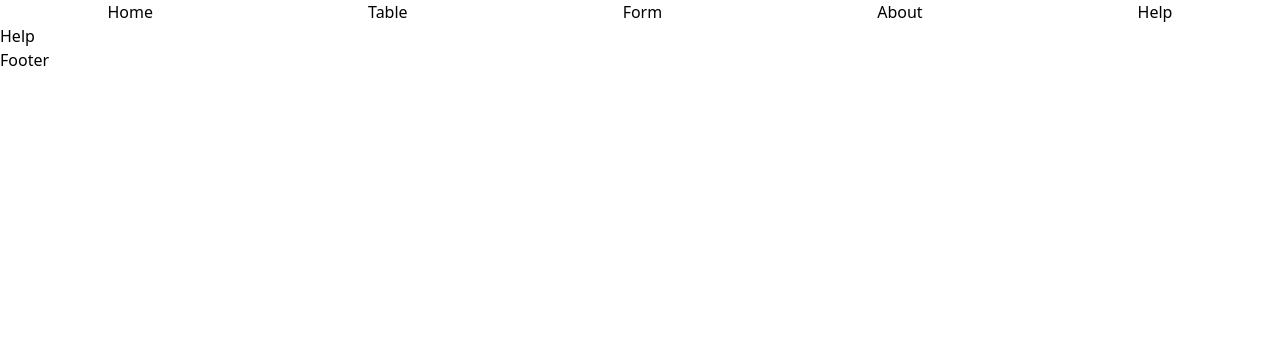
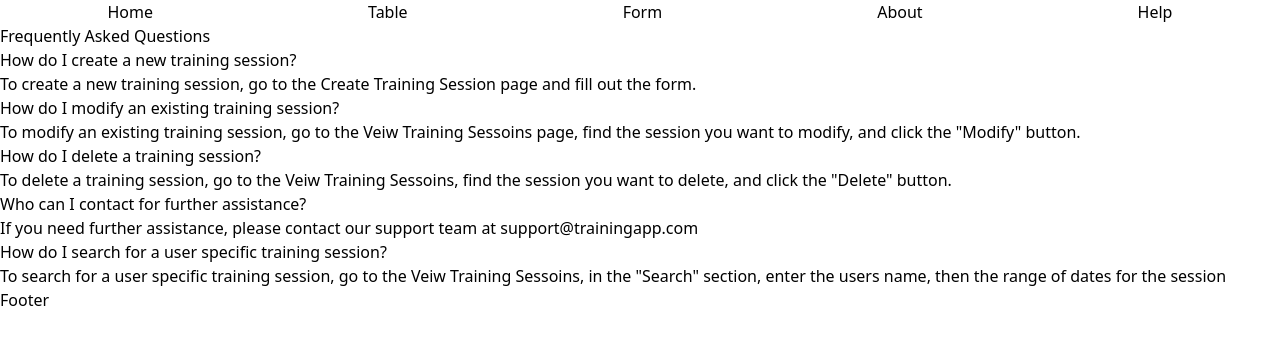
Before and after one commit to bman3663/react-crud-app, a React (Vite) app: page /help in a window 1280 px wide. Shown: the top 344 px of the page. Built offline with nearby package versions, Linux system fonts and the light colour scheme.

Commit message:
Worked on creating the route page components

```diff
--- a/src/components/About.jsx
+++ b/src/components/About.jsx
@@ -1,7 +1,33 @@
 import React from "react";
 
 function About() {
-  return <div>About</div>;
+  return (
+    <div>
+      <div>
+        <h2>About Our Training Application</h2>
+        <p>
+          Welcome to our Training Application. Our platform is designed to help
+          users create, manage, and track their training sessions efficiently.
+        </p>
+
+        <h3>Our Mission</h3>
+        <p>
+          Our mission is to provide a user-friendly platform that simplifies the
+          process of organizing and managing training sessions, allowing users
+          to focus on their personal and professional development.
+        </p>
+
+        <h3>Features</h3>
+        <div>
+          Create new training sessions with ease <br />
+          Modify existing training sessions <br />
+          Delete training sessions that are no longer needed <br />
+          Track the progress of your training sessions <br />
+          Create a summary report on training sessions for a user
+        </div>
+      </div>
+    </div>
+  );
 }
 
 export default About;
--- a/src/components/Form.jsx
+++ b/src/components/Form.jsx
@@ -1,7 +1,44 @@
 import React from "react";
 
 function Form() {
-  return <div>Form</div>;
+  return (
+    <>
+      <div>
+        <form action="/training/create" method="post">
+          <label>User</label>
+          <input type="text" name="user" required />
+          <br /> <br /> <br /> <br />
+          <label>User ID</label>
+          <input type="text" name="id" required maxlength="10" />
+          <br /> <br /> <br /> <br />
+          <label>Description</label>
+          <input type="text" name="description" required maxlength="500" />
+          <br /> <br /> <br /> <br />
+          <label>Card Number</label>
+          <input
+            type="text"
+            name="cardDetails[cardNumber]"
+            required
+            maxlength="16"
+          />
+          <br /> <br /> <br /> <br />
+          <label>Expiry Date</label>
+          <input type="month" name="cardDetails[expiryDate]" required />
+          <br /> <br /> <br /> <br />
+          <label>CVV</label>
+          <input
+            type="text"
+            name="cardDetails[cvv]"
+            required
+            maxlength="3"
+            minlength="3"
+          />
+          <br /> <br /> <br /> <br />
+          <button type="submit">submit</button>
+        </form>
+      </div>
+    </>
+  );
 }
 
 export default Form;
--- a/src/components/Help.jsx
+++ b/src/components/Help.jsx
@@ -1,7 +1,46 @@
 import React from "react";
 
 function Help() {
-  return <div>Help</div>;
+  return (
+    <div>
+      <div>
+        <h2>Frequently Asked Questions</h2>
+        <h3>How do I create a new training session?</h3>
+        <p>
+          To create a new training session, go to the{" "}
+          <a href="/training/create">Create Training Session</a> page and fill
+          out the form.
+        </p>
+
+        <h3>How do I modify an existing training session?</h3>
+        <p>
+          To modify an existing training session, go to the{" "}
+          <a href="/training/table">Veiw Training Sessoins</a> page, find the
+          session you want to modify, and click the "Modify" button.
+        </p>
+
+        <h3>How do I delete a training session?</h3>
+        <p>
+          To delete a training session, go to the{" "}
+          <a href="/training/table">Veiw Training Sessoins</a>, find the session
+          you want to delete, and click the "Delete" button.
+        </p>
+
+        <h3>Who can I contact for further assistance?</h3>
+        <p>
+          If you need further assistance, please contact our support team at{" "}
+          <a href="mailto:support@trainingapp.com">support@trainingapp.com</a>
+        </p>
+
+        <h3>How do I search for a user specific training session?</h3>
+        <p>
+          To search for a user specific training session, go to the{" "}
+          <a href="/training/table">Veiw Training Sessoins</a>, in the "Search"
+          section, enter the users name, then the range of dates for the session
+        </p>
+      </div>
+    </div>
+  );
 }
 
 export default Help;
--- a/src/components/Table.jsx
+++ b/src/components/Table.jsx
@@ -1,7 +1,47 @@
 import React from "react";
 
 function Table() {
-  return <div>Table</div>;
+  return (
+    <div>
+      {/* <div class="wrapper">
+    <h1><%= title %></h1>
+    <br>
+
+    <div>
+     <% if (trainings.length === 0) { %>
+        <p>There are no training sessions for this user, please return to the <a href="/training/table">View Training Sessions</a> page and change your search.</p>
+    <% } else { %>
+
+    </div>
+
+    <table class="table table-inverse">
+        <thead>
+            <tr>
+                <th>User</th>
+                <th>User ID</th>
+                <th>Description</th>
+                <th>Date Created</th>
+
+            </tr>
+        </thead>
+        <tbody>
+            <% for(var i = 0; i < trainings.length; i++) { %>
+            <tr>
+                <td><%= trainings[i].user %></td>
+                <td><%= trainings[i].id %></td>
+                <td><%= trainings[i].description %></td>
+                <td><%= new Date(trainings[i].createdAt).toLocaleDateString('en-US', { weekday: 'long', year: 'numeric', month: 'long', day: 'numeric' }) %></td>
+                <td>
+
+                  </td>
+            </tr>
+            <% } %>
+        </tbody>
+    </table>
+    <% } %>
+</div> */}
+    </div>
+  );
 }
 
 export default Table;
```
